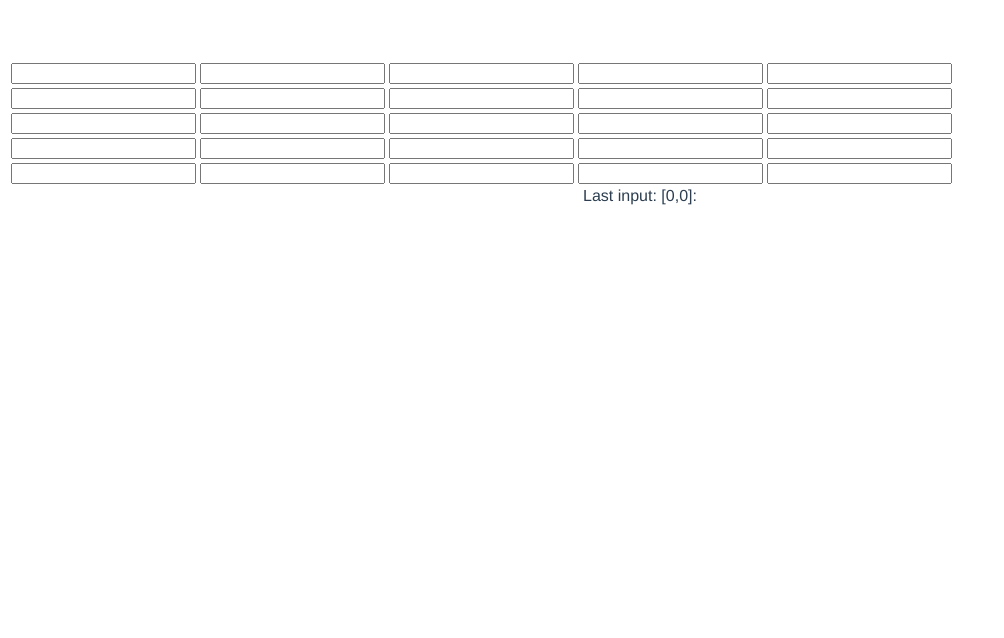
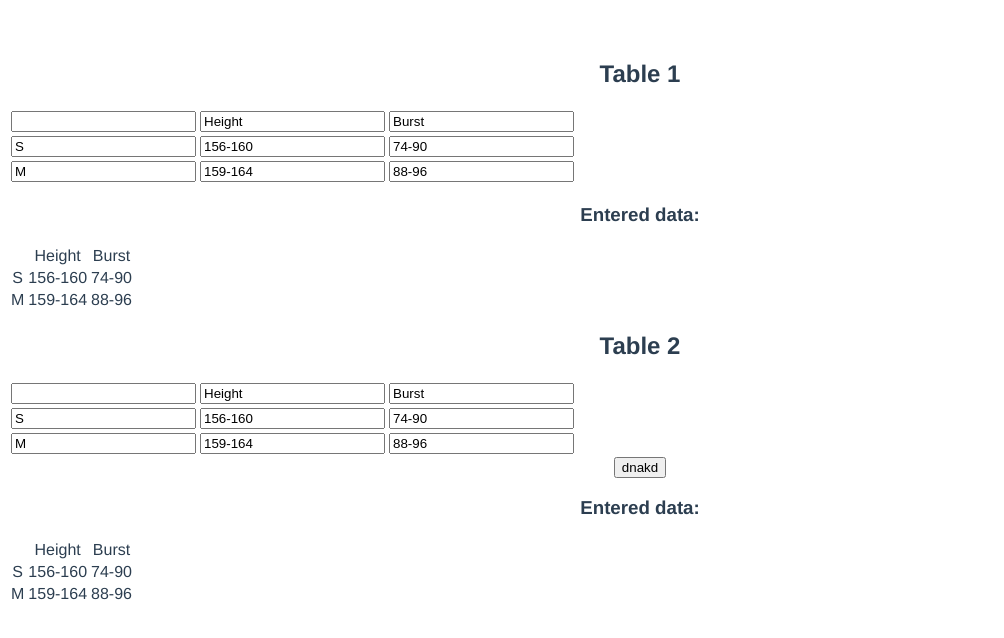
Before and after one commit to getlabl/vue-tabl, a Vue app: page / in a window 1280 px wide. Shown: the top 638 px of the page, without its empty margins (0-1004 px from the left). Built offline with nearby package versions, Linux system fonts and the light colour scheme.

Commit message:
[upd] architecture

```diff
--- a/src/App.vue
+++ b/src/App.vue
@@ -1,12 +1,51 @@
 <template>
-  <MyTable :data="tableData" @cell-input="onCellInput"></MyTable>
-  <div>Last input: [{{ lastInput.row }},{{ lastInput.column }}]: {{ lastInput.value }}</div>
+  <h2>
+    Table 1
+  </h2>
+  <MyTable :data-manager="dataManager1"></MyTable>
+
+  <h3>
+    Entered data:
+  </h3>
+  <table>
+    <tbody>
+      <tr v-for="(row, rowIndex) in tableData1" :key="'row-' + rowIndex">
+        <td v-for="(cell, columnIndex) in row" :key="`cell-${row}-${columnIndex}`">
+          <div>
+            {{ cell }}
+          </div>
+        </td>
+      </tr>
+    </tbody>
+  </table>
+
+  <h2>
+    Table 2
+  </h2>
+  <MyTable :data-manager="dataManager2" @cell-input="onInput"></MyTable>
+
+  <button @click="tableData2[0][0] = 'abcd'">dnakd</button>
+
+  <h3>
+    Entered data:
+  </h3>
+  <table>
+    <tbody>
+      <tr v-for="(row, rowIndex) in tableData2" :key="'row-' + rowIndex">
+        <td v-for="(cell, columnIndex) in row" :key="`cell-${row}-${columnIndex}`">
+          <div>
+            {{ cell }}
+          </div>
+        </td>
+      </tr>
+    </tbody>
+  </table>
 </template>
 
 <script lang="ts">
 import { defineComponent, reactive } from 'vue'
 import MyTable from './components/MyTable.vue'
-import TableData from './structures/TableData'
+import TableDataManager from './data/TableDataManager'
 
 export default defineComponent({
   name: 'App',
@@ -14,17 +53,29 @@ export default defineComponent({
     MyTable,
   },
   setup() {
-    const tableData = TableData.createEmpty(5, 5)
+    // use case 1
+    const tableData1 = reactive([
+      ['', 'Height', 'Burst'],
+      ['S', '156-160', '74-90'],
+      ['М', '159-164', '88-96'],
+    ])
 
-    const lastInput = reactive({ row: 0, column: 0, value: '' })
+    const dataManager1 = reactive(new TableDataManager(tableData1))
 
-    const onCellInput = function(row: number, column: number, value: string) {
-      lastInput.row = row
-      lastInput.column = column
-      lastInput.value = value
+    // use case 2
+    const tableData2 = reactive([
+      ['', 'Height', 'Burst'],
+      ['S', '156-160', '74-90'],
+      ['М', '159-164', '88-96'],
+    ])
+
+    const dataManager2 = reactive(new TableDataManager(tableData2, true))
+
+    const onInput = function(rowIndex: number, columnIndex: number, value: string) {
+      tableData2[rowIndex][columnIndex] = value.replaceAll(' ', '')
     }
 
-    return { tableData, lastInput, onCellInput }
+    return { tableData1, dataManager1, tableData2, dataManager2, onInput }
   },
 })
 </script>
--- a/src/components/MyTable.vue
+++ b/src/components/MyTable.vue
@@ -1,34 +1,48 @@
 <template>
+  <div>
     <table>
       <tbody>
-      <tr v-for="(row, rowIndex) in data.asReadonlyArray()" :key="'row-' + rowIndex">
-        <td v-for="(cell, columnIndex) in row" :key="`cell-${row}-${columnIndex}`">
-          <input type="text" :value="cell" @input="onInput(rowIndex, columnIndex, $event.target.value)" />
+        <tr v-for="(row, rowIndex) in rowRange" :key="'row-' + rowIndex">
+          <td v-for="(cell, columnIndex) in columnRange" :key="`cell-${row}-${columnIndex}`">
+            <input
+              type="text"
+              :key="`input-${row}-${columnIndex}`"
+              :value="dataManager.getCellValue(rowIndex, columnIndex)"
+              @input.stop="onInput(rowIndex, columnIndex, $event.target.value)"
+            />
           </td>
         </tr>
       </tbody>
     </table>
+  </div>
 </template>
 
 <script lang="ts">
-import { defineComponent, PropType } from 'vue'
-import TableData from '../structures/TableData'
+import { computed, defineComponent, PropType } from 'vue'
+import TableDataProvider from '../data/TableDataManager'
+
+function range(size: number) {
+  return new Array(size).fill(0)
+}
 
 export default defineComponent({
   name: 'MyTable',
   props: {
-    data: {
-      type: Object as PropType<TableData>,
+    dataManager: {
+      type: Object as PropType<TableDataProvider>,
       required: true,
     },
   },
   setup(props, { emit }) {
     const onInput = function(rowIndex: number, columnIndex: number, value: string) {
-      props.data.setCellValue(rowIndex, columnIndex, value)
+      props.dataManager.setCellValue(rowIndex, columnIndex, value)
       emit('cell-input', rowIndex, columnIndex, value)
     }
 
-    return { onInput }
+    const rowRange = computed(() => range(props.dataManager.rowCount))
+    const columnRange = computed(() => range(props.dataManager.columnCount))
+
+    return { onInput, rowRange, columnRange }
   },
 })
 </script>
--- /dev/null
+++ b/src/data/TableDataManager.ts
@@ -0,0 +1,114 @@
+import { reactive } from 'vue'
+
+function normalizeArray(sourceArray: string[][]) {
+  let columnCount = 0
+  for (const row of sourceArray) {
+    columnCount = Math.max(columnCount, row.length)
+  }
+
+  for (let i = 0; i < sourceArray.length; i++) {
+    const row = sourceArray[i]
+    while (row.length < columnCount) row.push('')
+  }
+  return sourceArray
+}
+
+function copyArray(sourceArray: string[][]) {
+  const result: string[][] = new Array(sourceArray.length)
+  for (let i = 0; i < sourceArray.length; i++) {
+    const row = sourceArray[i]
+    result[i] = [...row]
+  }
+  return reactive(result)
+}
+
+export default class TableDataManager {
+  private readonly _values: string[][]
+  private readonly _readonlyValues: ReadonlyArray<ReadonlyArray<string>>
+
+  public constructor(values: string[][], immutable = false) {
+    if (!immutable) {
+      this._values = normalizeArray(values)
+      this._readonlyValues = this.generateReadonlyValues(this._values)
+    } else {
+      this._values = this._readonlyValues = this.generateReadonlyValues(values)
+    }
+  }
+
+  private generateReadonlyValues(values: string[][]) {
+    const arrayProxyKey = Symbol('proxy key')
+
+    const rowProxyHandler: ProxyHandler<string[]> = {
+      set() {
+        return true
+      },
+      apply() {},
+    }
+
+    const rootProxyHandler: ProxyHandler<string[][]> = {
+      get(target, property, reciever) {
+        const result = Reflect.get(target, property, reciever)
+        if (typeof result !== 'object') return result
+
+        //To prevent creating new proxy for each array[index] call
+        if (!result[arrayProxyKey]) result[arrayProxyKey] = new Proxy(result, rowProxyHandler)
+        return result[arrayProxyKey]
+      },
+      set() {
+        return true
+      },
+      apply() {},
+    }
+
+    return new Proxy(values, rootProxyHandler)
+  }
+
+  public getData(): ReadonlyArray<ReadonlyArray<string>> {
+    return this._readonlyValues
+  }
+
+  public get rowCount() {
+    return this._values.length
+  }
+
+  public get columnCount() {
+    return this._values[0]?.length ?? 0
+  }
+
+  public getCellValue(rowIndex: number, columnIndex: number) {
+    return this._values[rowIndex]?.[columnIndex]
+  }
+
+  public setCellValue(rowIndex: number, columnIndex: number, value: string) {
+    if (rowIndex >= this.rowCount || columnIndex >= this.columnCount) return
+    this._values[rowIndex][columnIndex] = value
+  }
+
+  public createRow(afterRowIndex?: number): void {
+    if (afterRowIndex === undefined) return this.createRow(this.rowCount - 1)
+    if (afterRowIndex >= this.rowCount) afterRowIndex = this.rowCount - 1
+    this._values.splice(afterRowIndex + 1, 0, TableDataManager.createEmptyRow(this.columnCount))
+  }
+
+  public createColumn(afterColumnIndex?: number): void {
+    if (afterColumnIndex === undefined) return this.createColumn(this.columnCount - 1)
+    if (afterColumnIndex >= this.columnCount) afterColumnIndex = this.columnCount - 1
+    for (const row of this._values) row.splice(afterColumnIndex + 1, 0, '')
+  }
+
+  public removeRow(rowIndex: number) {
+    if (rowIndex >= this.rowCount) return
+    this._values.splice(rowIndex, 1)
+  }
+
+  public removeColumn(columnIndex: number) {
+    if (columnIndex >= this.columnCount) return
+    for (const row of this._values) row.splice(columnIndex, 1)
+  }
+
+  private static createEmptyRow(columnCount: number) {
+    const rowValues: string[] = new Array(columnCount)
+    for (let j = 0; j < columnCount; j++) rowValues[j] = ''
+    return rowValues
+  }
+}
--- a/src/structures/TableData.ts
+++ /dev/null
@@ -1,112 +0,0 @@
-function normalizeArray(sourceArray: string[][]) {
-  let columnCount = 0
-  for (const row of sourceArray) {
-    columnCount = Math.max(columnCount, row.length)
-  }
-
-  const result: string[][] = new Array(sourceArray.length)
-
-  for (let i = 0; i < result.length; i++) {
-    const sourceRow = sourceArray[i]
-    const row = [...sourceRow]
-    while (row.length < columnCount) row.push('')
-    result[i] = row
-  }
-
-  return result
-}
-
-export default class TableData {
-  private readonly _values: string[][]
-  private readonly _readonlyValues: ReadonlyArray<ReadonlyArray<string>>
-
-  public constructor(values: string[][]) {
-    this._values = normalizeArray(values)
-    this._readonlyValues = this.generateReadonlyValues(this._values)
-  }
-
-  private generateReadonlyValues(values: string[][]) {
-    const arrayProxyKey = Symbol('proxy key')
-
-    const rowProxyHandler: ProxyHandler<string[]> = {
-      set() {
-        return true
-      },
-    }
-
-    const rootProxyHandler: ProxyHandler<string[][]> = {
-      get(target, property, reciever) {
-        const result = Reflect.get(target, property, reciever)
-        if (typeof result !== 'object') return result
-
-        //To prevent creating new proxy for each array[index] call
-        if (!result[arrayProxyKey]) result[arrayProxyKey] = new Proxy(result, rowProxyHandler)
-        return result[arrayProxyKey]
-      },
-      set() {
-        return true
-      },
-    }
-
-    return new Proxy(values, rootProxyHandler)
-  }
-
-  public asReadonlyArray(): ReadonlyArray<ReadonlyArray<string>> {
-    return this._readonlyValues
-  }
-
-  public get rowCount() {
-    return this._values.length
-  }
-
-  public get columnCount() {
-    return this._values[0]?.length ?? 0
-  }
-
-  public getCellValue(rowIndex: number, columnIndex: number) {
-    return this._values[rowIndex]?.[columnIndex]
-  }
-
-  public setCellValue(rowIndex: number, columnIndex: number, value: string) {
-    if (rowIndex >= this.rowCount || columnIndex >= this.columnCount) return
-    this._values[rowIndex][columnIndex] = value
-  }
-
-  public createRow(afterRowIndex?: number): void {
-    if (afterRowIndex === undefined) return this.createRow(this.rowCount - 1)
-    if (afterRowIndex >= this.rowCount) afterRowIndex = this.rowCount - 1
-    this._values.splice(afterRowIndex + 1, 0, TableData.createEmptyRow(this.columnCount))
-  }
-
-  public createColumn(afterColumnIndex?: number): void {
-    if (afterColumnIndex === undefined) return this.createColumn(this.columnCount - 1)
-    if (afterColumnIndex >= this.columnCount) afterColumnIndex = this.columnCount - 1
-    for (const row of this._values) row.splice(afterColumnIndex + 1, 0, '')
-  }
-
-  public removeRow(rowIndex: number) {
-    if (rowIndex >= this.rowCount) return
-    this._values.splice(rowIndex, 1)
-  }
-
-  public removeColumn(columnIndex: number) {
-    if (columnIndex >= this.columnCount) return
-    for (const row of this._values) row.splice(columnIndex, 1)
-  }
-
-  private static createEmptyRow(columnCount: number) {
-    const rowValues: string[] = new Array(columnCount)
-    for (let j = 0; j < columnCount; j++) rowValues[j] = ''
-    return rowValues
-  }
-
-  public static createFromArray(values: string[][]) {
-    return new TableData(values)
-  }
-
-  public static createEmpty(rowCount: number, columnCount: number) {
-    const values: string[][] = []
-    for (let i = 0; i < rowCount; i++) values.push(TableData.createEmptyRow(columnCount))
-    return new TableData(values)
-  }
-}
```
Also changed, not shown: src/data/createEmptyTable.ts (added). Lines whose indentation alone changed are shown as unchanged.
